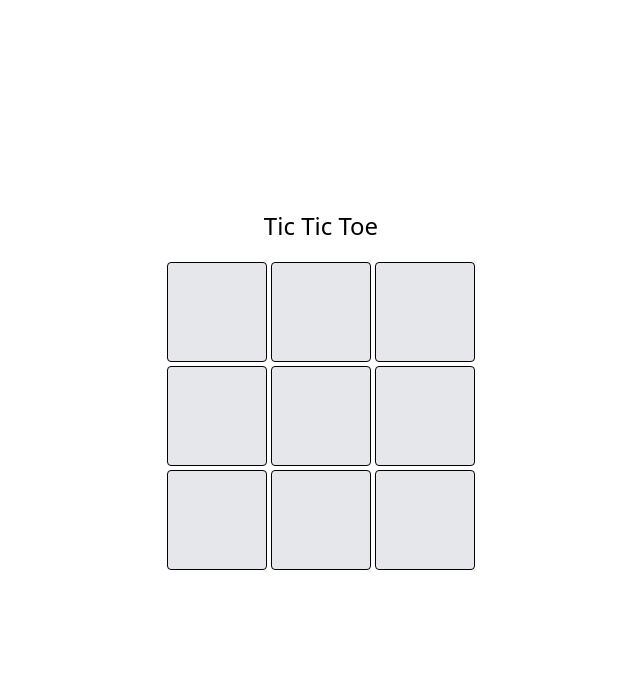
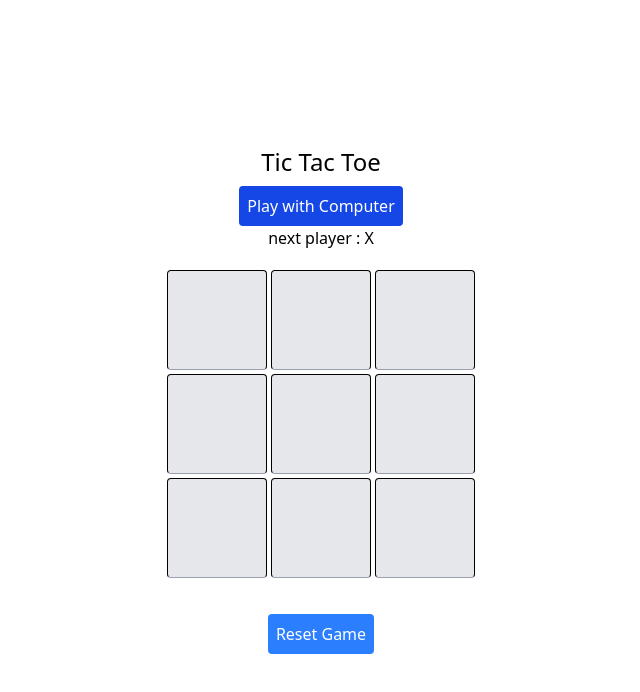
Before and after one commit to marziyekavei/tic-tac-toe, a React (Vite) app: page / in a window 1280 px wide. Shown: the top 692 px of the page, without its empty margins (319-959 px from the left). Built offline with nearby package versions, Linux system fonts and the light colour scheme.

Commit message:
complate game

```diff
--- a/src/components/Board.tsx
+++ b/src/components/Board.tsx
@@ -1,24 +1,101 @@
-import React, { useState } from 'react';
+import React, { useEffect, useState } from 'react';
 import Square from './Square';
+import Status from './Status';
 
 //players type
-type Player = "X" | "O" | null;
+type Player = "X" | "O" | "draw" | null;
 
 
 const Board: React.FC = () => {
+  //game states
 
-  //board status
   const [board, setBoard] = useState<Player[]>(Array(9).fill(null));
+  const [currentPlayer, setCurrentPlayer] = useState<"X" | "O">("X");
+  const [winner, setWinner] = useState<Player | null>(null);
+  const [isSinglePlayer, setIsSinglePlayer] = useState<Boolean>(false);
 
+  //select move bot
+  useEffect(() => {
+    if (isSinglePlayer && currentPlayer === "O" && !winner) {
+      const movBot = getBestMove(board);
+      if (movBot !== -1) {
+        setTimeout(() => handleClick(movBot, true), 500);
+      }
+    }
+  }, [currentPlayer, winner, board, isSinglePlayer])
+
+  //handleClick for click on squares
+  const handleClick = (index: number, isBot = false) => {
+    //end of game | fill square
+    if (board[index] || winner) return;
+    //bot
+    if (isSinglePlayer && currentPlayer === "O" && !isBot) return;
+
+    const newBoard = [...board];
+    newBoard[index] = currentPlayer;
+    setBoard(newBoard)
+
+    const newWinner = checkWinner(newBoard);
+    if (newWinner) {
+      setWinner(newWinner);
+      return;
+    }
+
+    //change player
+    setCurrentPlayer(currentPlayer === "X" ? "O" : "X");
+  }
+
+  //method of checkingwinner
+  const checkWinner = (board: Player[]): Player | null => {
+    const winningPatterns = [
+      [0, 1, 2], [3, 4, 5], [6, 7, 8], // rows
+      [0, 3, 6], [1, 4, 7], [2, 5, 8], // columns
+      [0, 4, 8], [2, 4, 6] // diameter
+    ];
+    for (let pattern of winningPatterns) {
+      const [a, b, c] = pattern;
+      if (board[a] && board[a] === board[b] && board[a] === board[c]) {
+        return board[a];
+      }
+    }
+    if (!board.includes(null)) {
+      return ("draw"); //equals
+    }
+    return null;
+  }
+
+  //randome move bot
+  const getBestMove = (board: Player[]): number => {
+    const emptySquares = board.map((val, index) => (val === null ? index : null)).filter(val => val !== null) as number[];
+    if (emptySquares.length === 0) return -1;
+    return emptySquares[Math.floor(Math.random() * emptySquares.length)]
+  }
+
+  //reset handleClick
+  const resetGame = () => {
+    setBoard(Array(9).fill(null));
+    setCurrentPlayer("X");
+    setWinner(null);
+  }
 
   return (
     <div className='flex flex-col items-center justify-center min-h-screen'>
-      <p className='text-2xl'>Tic Tic Toe</p>
+      <p className='text-2xl'>Tic Tac Toe</p>
+      <button
+        onClick={() => setIsSinglePlayer(prev => !prev)}
+        className="mt-2 p-2 bg-blue-700 text-white rounded"
+      >
+        {isSinglePlayer ? "Play with Friend" : "Play with Computer"}
+      </button>
+      <Status winner={winner} currentPlayer={currentPlayer} />
       <div className='grid grid-cols-[100px_100px_100px] gap-1 my-5 mx-auto'>
         {board.map((value, index) => (
-          <Square key={index} value={value} onClick={() => (index)} />
+          <Square key={index} value={value} onClick={() => handleClick(index)} />
         ))}
       </div>
+      <button onClick={resetGame} className='mt-4 p-2 bg-blue-500 text-white rounded'>
+        Reset Game
+      </button>
     </div>
   )
 }
--- a/src/components/Restart.tsx
+++ /dev/null
@@ -1,11 +0,0 @@
-import React from 'react'
-
-const Restart: React.FC = () => {
-    return (
-        <div>
-
-        </div>
-    )
-}
-
-export default Restart
--- a/src/components/Square.tsx
+++ b/src/components/Square.tsx
@@ -2,13 +2,14 @@ import React from 'react';
 
 //players type
 type SquareProps = {
-  value: "X" | "O" | null;
+  value: "X" | "O" | "draw" | null;
   onClick: () => void;
 }
 
 const Square: React.FC<SquareProps> = ({ value, onClick }) => {
   return (
-    <button className="w-[100px] h-[100px] flex items-center justify-center text-3xl cursor-pointer border border-black rounded-sm bg-gray-200" onClick={onClick}>
+    <button className="w-[100px] h-[100px] flex items-center justify-center text-3xl cursor-pointer border border-b-gray-400 rounded-sm bg-gray-200"
+      onClick={onClick}>
       {value}
     </button>
   )
--- a/src/components/Status.tsx
+++ b/src/components/Status.tsx
@@ -1,12 +1,18 @@
 import React from 'react';
 
+type StatusProps = {
+    currentPlayer: "X" | "O" ;
+    winner: "X" | "O" |"draw"| null;
+}
 
-const Status: React.FC = () => {
-    return (
-        <div>
-
-        </div>
-    )
+const Status: React.FC<StatusProps> = ({ currentPlayer, winner }) => {
+    if (winner=="X"||winner=="O") {
+        return <div>winner : {winner}</div>
+    }
+    if (winner == "draw") {
+        return <div>ites a draw</div>
+    }
+    return <div>next player : {currentPlayer}</div>
 }
 
 export default Status
--- a/src/main.tsx
+++ b/src/main.tsx
@@ -1,7 +1,7 @@
 import { StrictMode } from 'react'
 import { createRoot } from 'react-dom/client'
 import App from './App.tsx'
-import './index.css'
+// import './index.css'
 
 createRoot(document.getElementById('root')!).render(
   <StrictMode>
```
